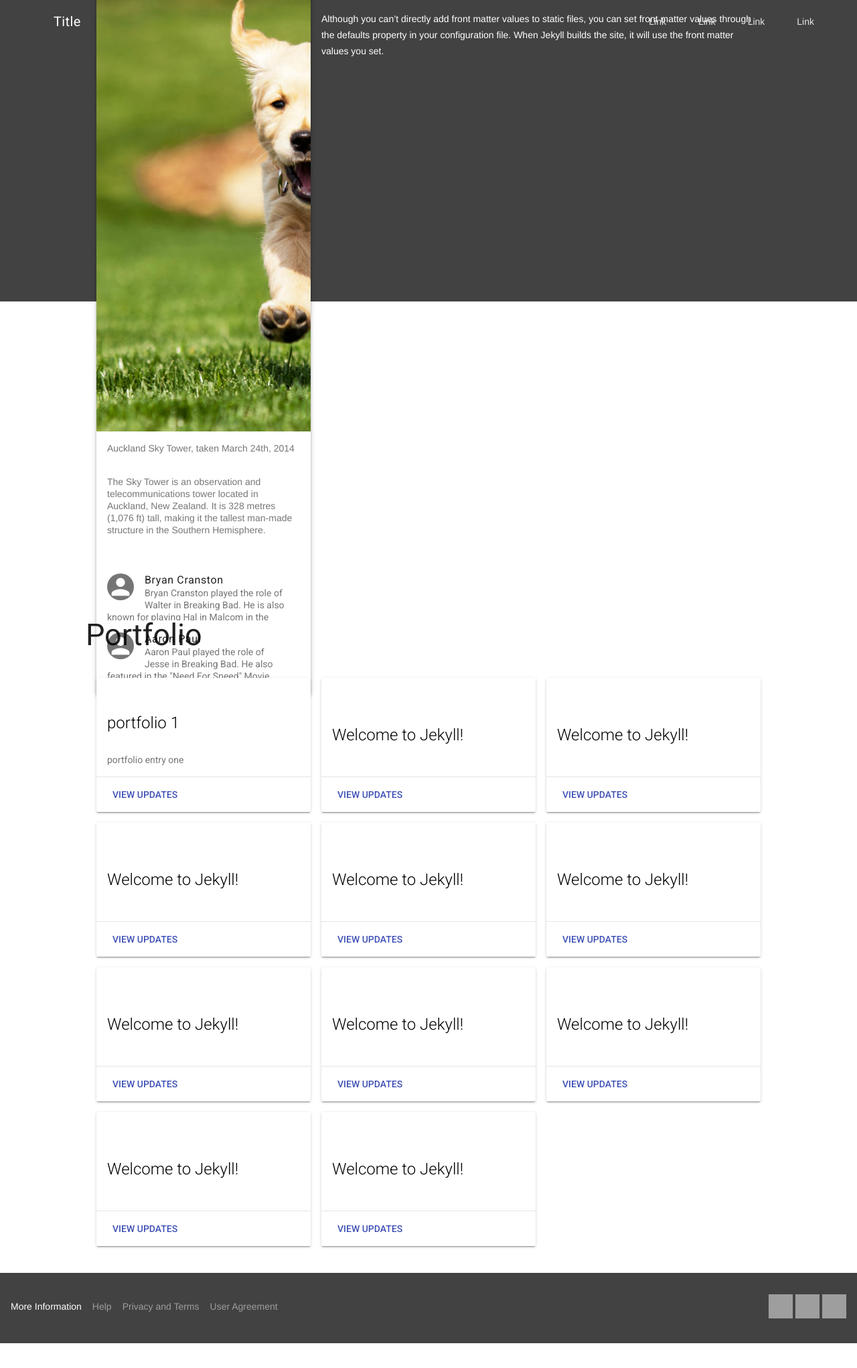
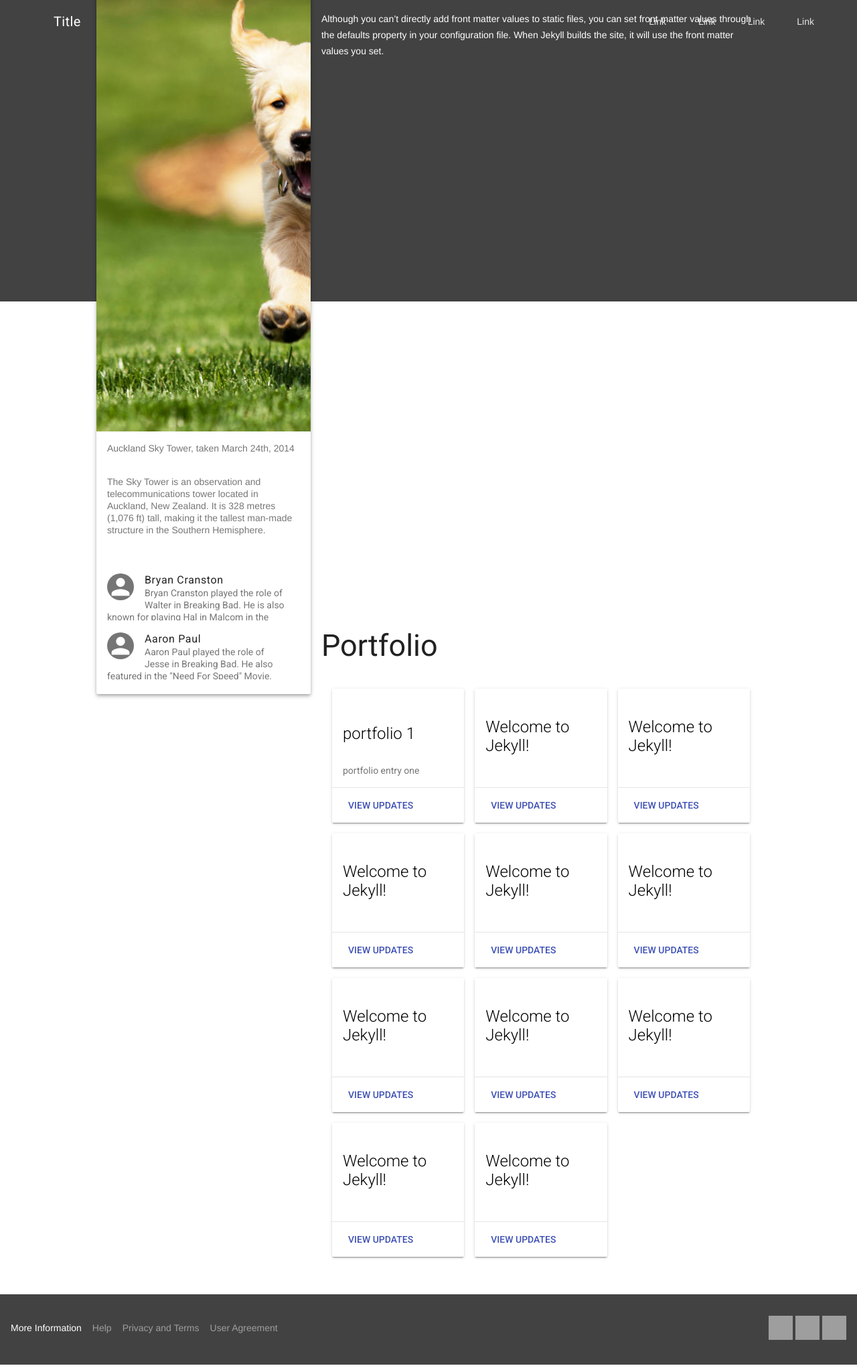
Before and after one commit to yd8266uj/portfolio, a Jekyll site: the page built from index.html, in a window 1280 px wide. Shown: the whole page at 67% size. Built offline with Jekyll 4.4.1, drawn with Linux system fonts in a browser that asks for light colours; before the commit the page ends 2010 px from its top, so only the background shows below that.

Commit message:
aligning and stuff

```diff
--- a/index.html
+++ b/index.html
@@ -6,7 +6,7 @@ title: Home page
 <section class="section section--full section--dark">
   <div class="container">
     <div class="mdl-grid">
-      <div class="mdl-cell mdl-cell--4-offset mdl-cell--bottom mdl-cell--8-col">
+      <div class="mdl-cell mdl-cell--stretch mdl-cell--4-offset mdl-cell--8-col">
         <p>Although you can’t directly add front matter values to static files, you can set front matter values through the defaults property in your configuration file. When Jekyll builds the site, it will use the front matter values you set.</p>
       </div>
     </div>
@@ -27,6 +27,8 @@ title: Home page
 </section>
 <section class="section">
   <div class="container">
+    <div class="mdl-grid">
+      <div class="mdl-cell mdl-cell--stretch mdl-cell--4-offset mdl-cell--8-col">
         <h2>Portfolio<h2>
         <div class="mdl-grid">
           {% for post in site.posts %}
@@ -48,4 +50,6 @@ title: Home page
           {% endfor %}
         </div>
       </div>
+    </div>
+  </div>
 </section>
```
Lines whose indentation alone changed are shown as unchanged.
